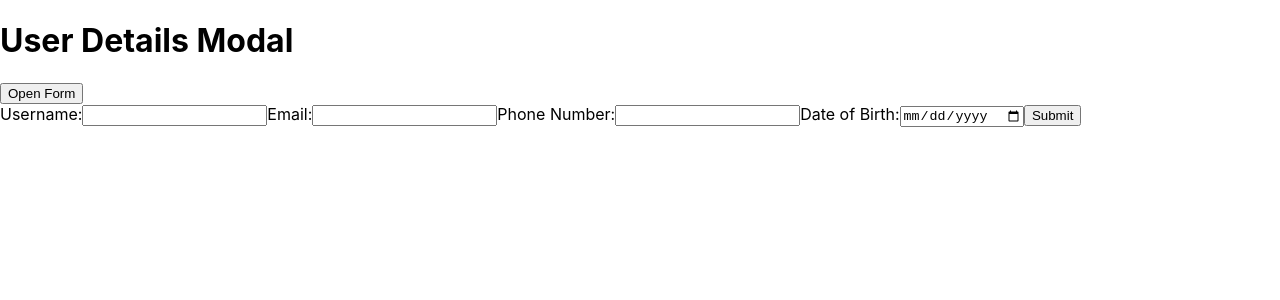
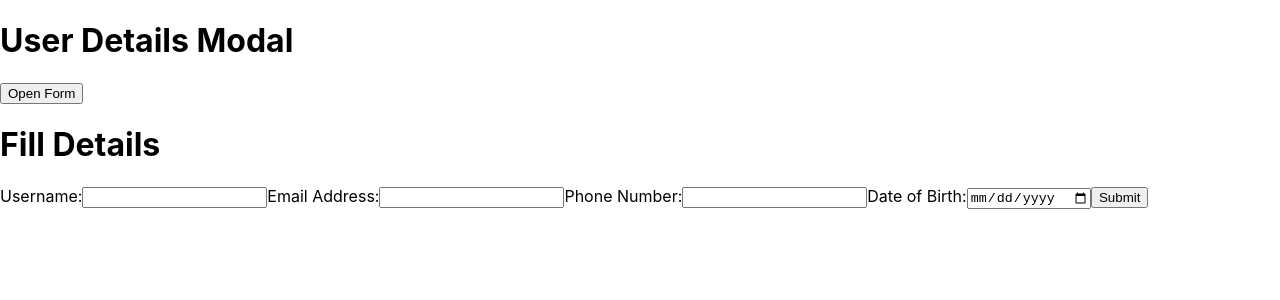
Before and after one commit to LakshmiPriya28121998/Xbuildout2, a React (Create React App) app in the folder buildout2/: page / in a window 1280 px wide. Both pictures are taken after a click on the button "Open Form". Shown: the top 300 px of the page. Built offline with nearby package versions, Linux system fonts and the light colour scheme.

Commit message:
modal commit

```diff
--- a/buildout2/src/Modal.jsx
+++ b/buildout2/src/Modal.jsx
@@ -83,6 +83,7 @@ const XModal = () => {
         <div className="modal" onClick={handleModalClick}>
           <div className="modal-content">
             <form onSubmit={handleSubmit}>
+                <h1>Fill Details</h1>
               <label htmlFor="username">Username:</label>
               <input
                 type="text"
@@ -91,7 +92,7 @@ const XModal = () => {
                 onChange={(e) => setUsername(e.target.value)}
               />
 
-              <label htmlFor="email">Email:</label>
+              <label htmlFor="email">Email Address:</label>
               <input
                 type="email"
                 id="email"
```
